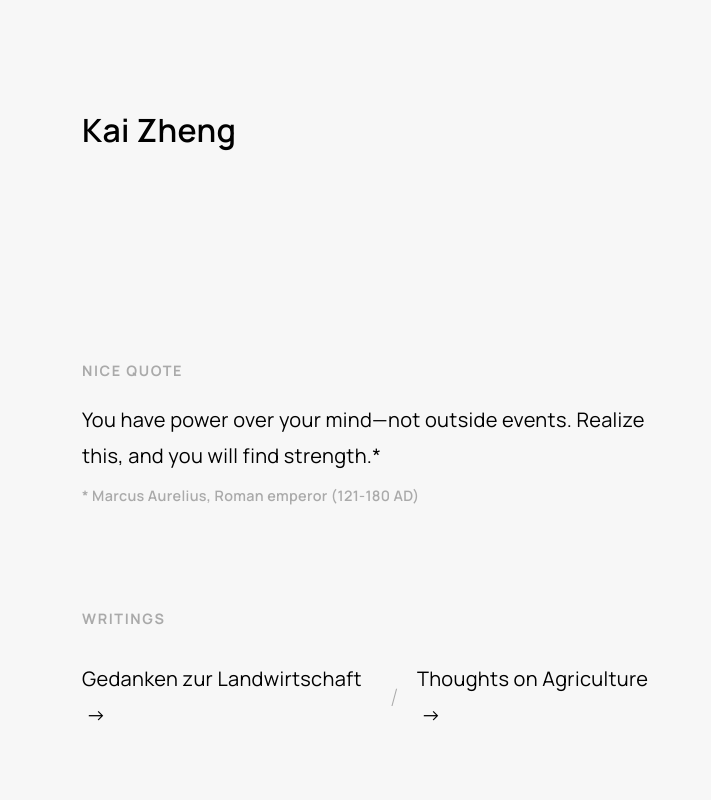
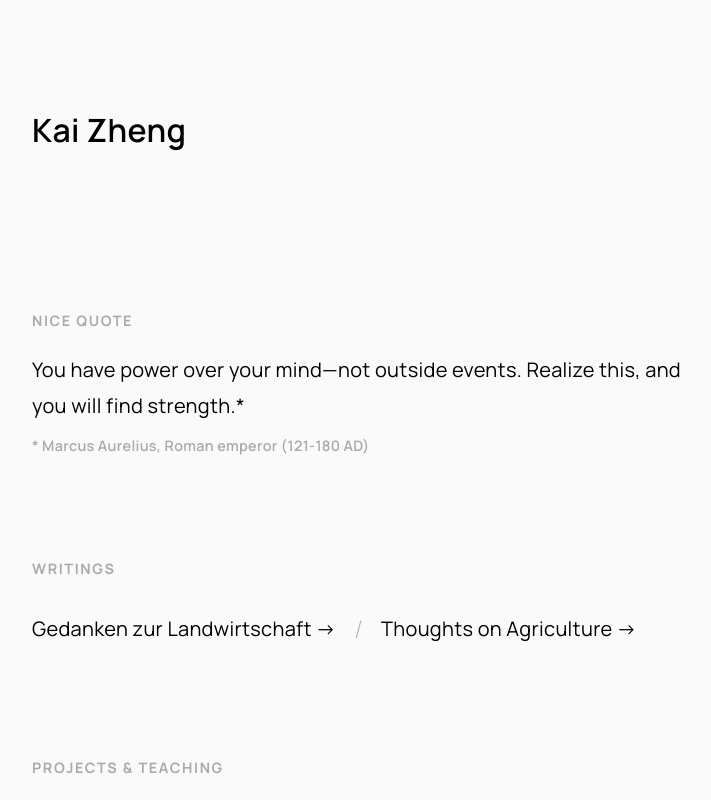
Before and after one commit to kaizhengde/kaizhengde, a React (Vite) app: page / in a window 1280 px wide. Shown: the top 800 px of the page, without its empty margins (268-979 px from the left). Built offline with nearby package versions, Linux system fonts and the light colour scheme.

Commit message:
reading mode

```diff
--- a/src/app/paths/unsplash-map/unsplash-map-contents.tsx
+++ b/src/app/paths/unsplash-map/unsplash-map-contents.tsx
@@ -2,9 +2,11 @@ import ListContent from '@/components/content/list-content';
 import Item from '@/components/item/item';
 import Items from '@/components/item/items';
 import Content from '@/components/content/content';
+import TextSection from '@/components/section/text-section';
 
 const UnsplashMapContents = () => {
   return (
+    <>
       <section className="content">
         <div className="layer-text">
           <Content
@@ -24,9 +26,11 @@ const UnsplashMapContents = () => {
               <img width="100%" src="/unsplash-map/um-features.jpeg" alt="Features" />,
             ]}
           />
+        </div>
+      </section>
 
+      <TextSection>
         <Content
-          style="text"
           title="Reflexion"
         >
           <h4>Challenges</h4>
@@ -64,7 +68,10 @@ const UnsplashMapContents = () => {
             <li>Adobe Photoshop</li>
           </ul>
         </Content>
+      </TextSection>
 
+      <section className="content">
+        <div className="layer-text">
           <Content
             title="Design Prototypes"
           >
@@ -85,6 +92,7 @@ const UnsplashMapContents = () => {
 
         </div>
       </section>
+    </>
   )
 }
 
--- a/src/app/post/post-contents.tsx
+++ b/src/app/post/post-contents.tsx
@@ -5,6 +5,7 @@ import Items from '@/components/item/items';
 import postsData from '@/cms/data/posts-data';
 import { ItemProps } from '@/components/item/item';
 import Content from '@/components/content/content';
+import TextSection from '@/components/section/text-section';
 
 
 interface PostContentsProps {
@@ -23,17 +24,14 @@ const PostContents: React.FC<PostContentsProps> = ({ postData }) => {
   ]
 
   return (
-    <section className="content">
-      <div className="layer-text">
+    <TextSection>
       <Content
-          style="text"
         title={<Items itemProps={informationHeaderItemProps} />}
       >
         <h2>{postData.title}</h2>
         <div dangerouslySetInnerHTML={{ __html: postData.content }} />
       </Content>
-      </div>
-    </section>
+    </TextSection >
   )
 }
 
--- a/src/components/content/content.tsx
+++ b/src/components/content/content.tsx
@@ -1,14 +1,12 @@
 import styles from './content.module.css';
 
 interface ContentProps {
-  style?: "default" | "text";
   title: string | React.ReactNode;
   children: React.ReactNode;
   footnote?: string;
 }
 
 const Content: React.FC<ContentProps> = ({
-  style = "default",
   title,
   children,
   footnote,
--- /dev/null
+++ b/src/components/section/text-section.module.css
@@ -0,0 +1,25 @@
+.section,
+.div
+{
+  transition: background-color 0.5s ease;
+}
+
+.visibleSection
+{
+  background-color: var(--kai-grey);
+}
+
+.hiddenSection
+{
+  background-color: transparent;
+}
+
+.visibleDiv
+{
+  background-color: var(--kai-white);
+}
+
+.hiddenDiv
+{
+  background-color: transparent;
+}
--- /dev/null
+++ b/src/components/section/text-section.tsx
@@ -0,0 +1,55 @@
+import { useState, useRef, useEffect } from 'react';
+
+interface TextSectionProps {
+  children: React.ReactNode;
+}
+
+const TextSection: React.FC<TextSectionProps> = ({ children }) => {
+  const [isVisible, setIsVisible] = useState(false);
+  const divRef = useRef(null);
+
+  useEffect(() => {
+    const observer = new IntersectionObserver(
+      (entries) => {
+        const firstEntry = entries[0];
+        setIsVisible(firstEntry.isIntersecting);
+      },
+      {
+        root: null,
+        rootMargin: '0px',
+        threshold: 0.5
+      }
+    );
+
+    const currentSection = divRef.current;
+    if (currentSection) {
+      observer.observe(currentSection);
+    }
+
+    return () => {
+      if (currentSection) {
+        observer.unobserve(currentSection);
+      }
+    };
+  }, []);
+
+  const sectionStyle = {
+    backgroundColor: isVisible ? 'var(--kai-grey)' : 'transparent',
+    transition: 'background-color 0.5s ease'
+  };
+
+  const divStyle = {
+    backgroundColor: isVisible ? 'var(--kai-white)' : 'transparent',
+    transition: 'background-color 0.5s ease'
+  };
+
+  return (
+    <section style={sectionStyle} className="content">
+      <div ref={divRef} style={divStyle} className="layer-text">
+        {children}
+      </div>
+    </section>
+  );
+};
+
+export default TextSection;
--- a/src/css/colors.css
+++ b/src/css/colors.css
@@ -2,8 +2,8 @@
 {
   --kai-black: #000000;
   --kai-darkgrey: #aaaaaa;
-  --kai-grey: #eaeaea;
-  --kai-lightgrey: #f7f7f7;
+  --kai-grey: #eeeeee;
+  --kai-lightgrey: #fafafa;
   --kai-white: #ffffff;
   --kai-priority-green: #05ce0b;
   --kai-priority-black: #000000;
--- a/src/css/divs.css
+++ b/src/css/divs.css
@@ -4,10 +4,10 @@ div.layer-text
   flex-direction: column;
   align-items: flex-start;
   justify-content: flex-start;
-  padding: 50px 250px;
+  padding: 50px 200px;
   margin: auto;
   width: 100%;
-  max-width: 1200px;
+  max-width: 1100px;
   position: relative;
   background-color: var(--kai-lightgrey);
 }
--- a/src/css/sections.css
+++ b/src/css/sections.css
@@ -4,7 +4,7 @@ section.content
   flex-direction: column;
   align-items: center;
   justify-content: center;
-  padding: 50px 100px;
+  padding: 0px 100px;
   margin: 0;
   max-width: 1700px;
   position: relative;
```
Lines whose indentation alone changed are shown as unchanged.
